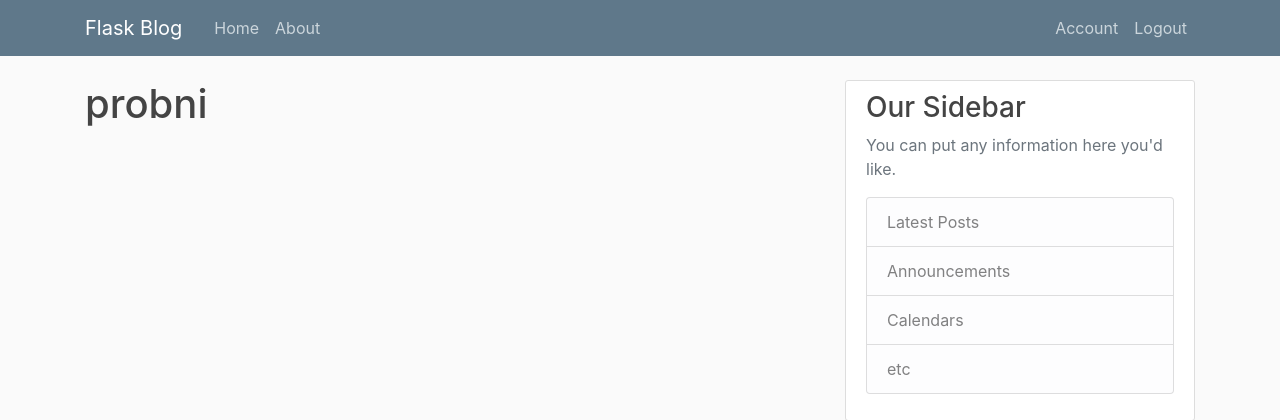
After one commit to mkrajaci/v.2.0, a Flask app: page /account in a window 1280 px wide. The commit adds this page. Shown: the top 420 px of the page. Run offline with Flask 2, Linux system fonts and the light colour scheme; a user stored in the database is signed in; some libraries are stand-ins or nearby versions.

Commit message:
Adding login and logout routes.

```diff
--- a/TODO.txt
+++ b/TODO.txt
@@ -1 +1 @@
-https://youtu.be/CSHx6eCkmv0?t=1249
+https://youtu.be/803Ei2Sq-Zs
--- a/blog/__init__.py
+++ b/blog/__init__.py
@@ -9,5 +9,7 @@ app.config['SQLALCHEMY_DATABASE_URI'] = 'sqlite:///site.db'
 db = SQLAlchemy(app)
 bcrypt = Bcrypt(app)
 login_manager = LoginManager(app)
+login_manager.login_view = 'login'
+login_manager.login_message_category = 'info'
 
 from blog import routes
--- a/blog/routes.py
+++ b/blog/routes.py
@@ -1,8 +1,8 @@
-from flask import render_template, url_for, flash, redirect
+from flask import render_template, url_for, flash, redirect, request
 from blog import app, db, bcrypt
 from blog.forms import RegistrationForm, LoginForm
 from blog.models import User, Post
-
+from flask_login import login_user, current_user, logout_user, login_required
 
 posts = [
     {
@@ -33,6 +33,8 @@ def about():
 
 @app.route("/register", methods=['GET', 'POST'])
 def register():
+    if current_user.is_authenticated:
+        return redirect(url_for('home'))
     form = RegistrationForm()
     if form.validate_on_submit():
         hashed_password = bcrypt.generate_password_hash(form.password.data).decode('utf-8')
@@ -46,11 +48,27 @@ def register():
 
 @app.route("/login", methods=['GET', 'POST'])
 def login():
+    if current_user.is_authenticated:
+        return redirect(url_for('home'))
     form = LoginForm()
     if form.validate_on_submit():
-        if form.email.data == 'admin@blog.com' and form.password.data == 'password':
-            flash('You have been logged in!', 'success')
-            return redirect(url_for('home'))
+        user = User.query.filter_by(email=form.email.data).first()
+        if user and bcrypt.check_password_hash(user.password, form.password.data):
+            login_user(user, remember=form.remember.data)
+            next_page = request.args.get('next')
+            return redirect(next_page) if next_page else redirect(url_for('home'))
         else:
-            flash('Login Unsuccessful. Please check username and password', 'danger')
+            flash('Login Unsuccessful. Please check email and password', 'danger')
     return render_template('login.html', title='Login', form=form)
+
+
+@app.route("/logout")
+def logout():
+    logout_user()
+    return redirect(url_for('home'))
+
+
+@app.route("/account")
+@login_required
+def account():
+    return render_template('account.html', title='Account')
--- /dev/null
+++ b/blog/templates/account.html
@@ -0,0 +1,4 @@
+{% extends "layout.html" %}
+{% block content %}
+    <h1>{{ current_user.username }}</h1>
+{% endblock content %}
--- a/blog/templates/layout.html
+++ b/blog/templates/layout.html
@@ -30,8 +30,13 @@
                     </div>
                     <!-- Navbar Right Side -->
                     <div class="navbar-nav">
-                        <a class="nav-item nav-link" href="{{ url_for('login') }}">Login</a>
-                        <a class="nav-item nav-link" href="{{ url_for('register') }}">Register</a>
+                        {% if current_user.is_authenticated %}
+                            <a class="nav-item nav-link" href="{{ url_for('account') }}">Account</a>
+                            <a class="nav-item nav-link" href="{{ url_for('logout') }}">Logout</a>
+                        {% else %}
+                            <a class="nav-item nav-link" href="{{ url_for('login') }}">Login</a>
+                            <a class="nav-item nav-link" href="{{ url_for('register') }}">Register</a>
+                        {% endif %}
                     </div>
                 </div>
             </div>
```
Also changed, not shown: blog/models.py (+7 -2 lines).
